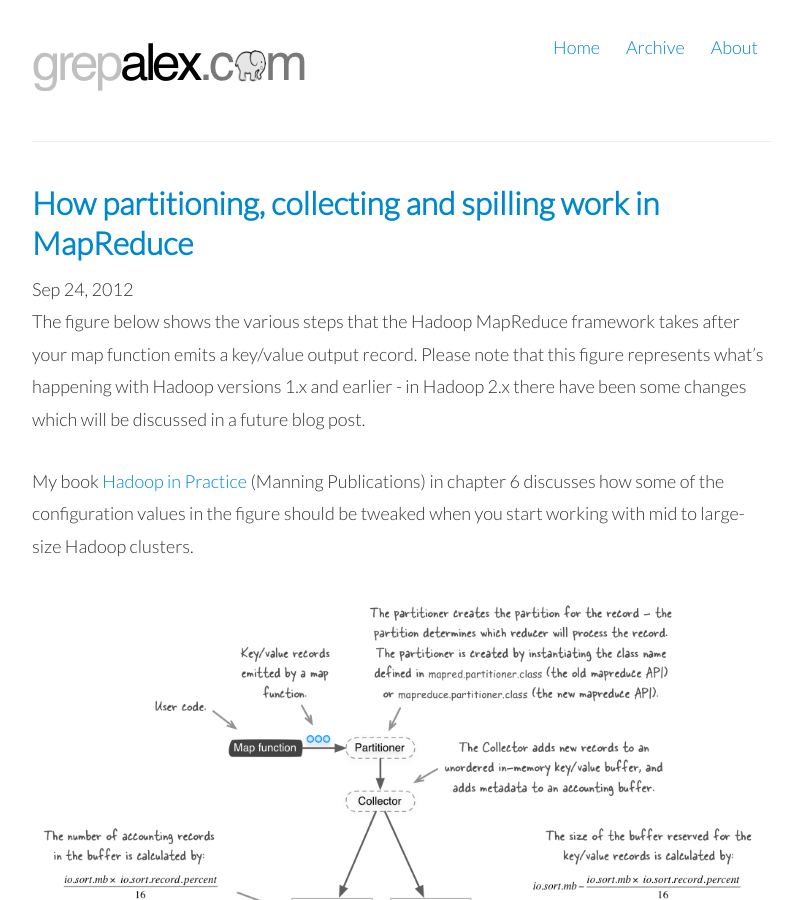
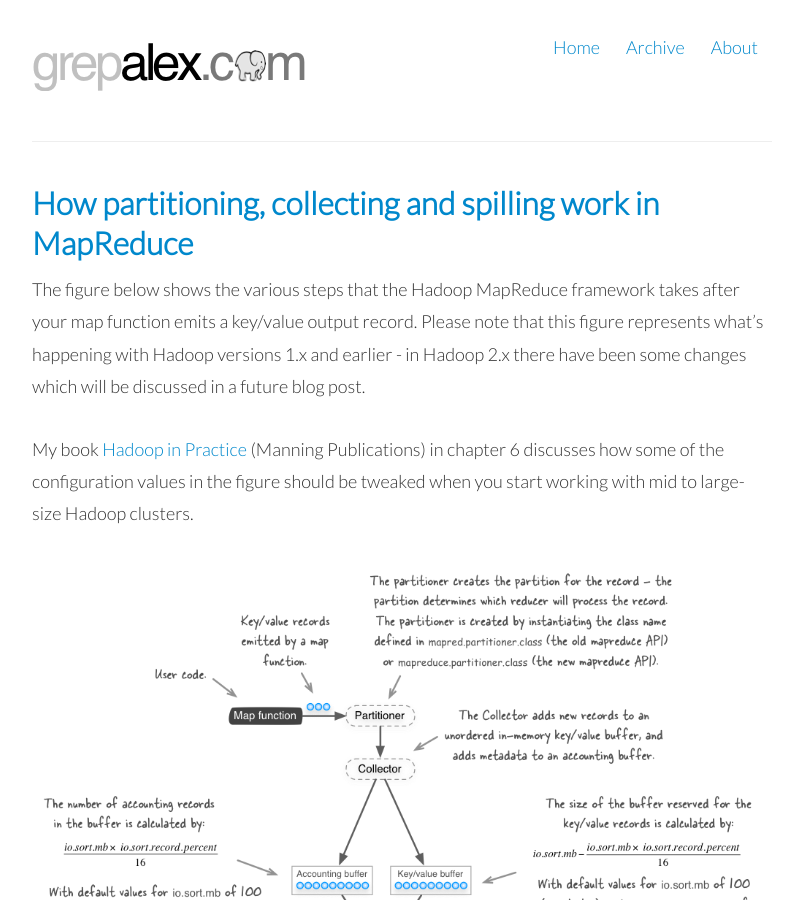
Before and after one commit to alexholmes/blog, a Jekyll site: the page built from _posts/2012-09-24-map-partition-sort-spill.markdown, in a window 1280 px wide and 900 px high. Shown: the whole window, without its empty margins (238-1041 px from the left). Built offline with Jekyll 4.4.1, drawn with Linux system fonts in a browser that asks for light colours; nearby versions of some CDN libraries; library files that are not in the unit come from our copies; a script that is not in the unit is left out; comment, search, counter and statistics services are not loaded.

Commit message:
removed post date

```diff
--- a/_layouts/post.html
+++ b/_layouts/post.html
@@ -7,7 +7,6 @@ layout: bare
 
         <div id="post">
             <h1><a href="{{ page.url }}">{{ page.title }}</a></h1>
-            <div class="strap">{{ page.date | date: "%b %d, %Y" }}</div>
             {{ content }}
         </div>
 
```
